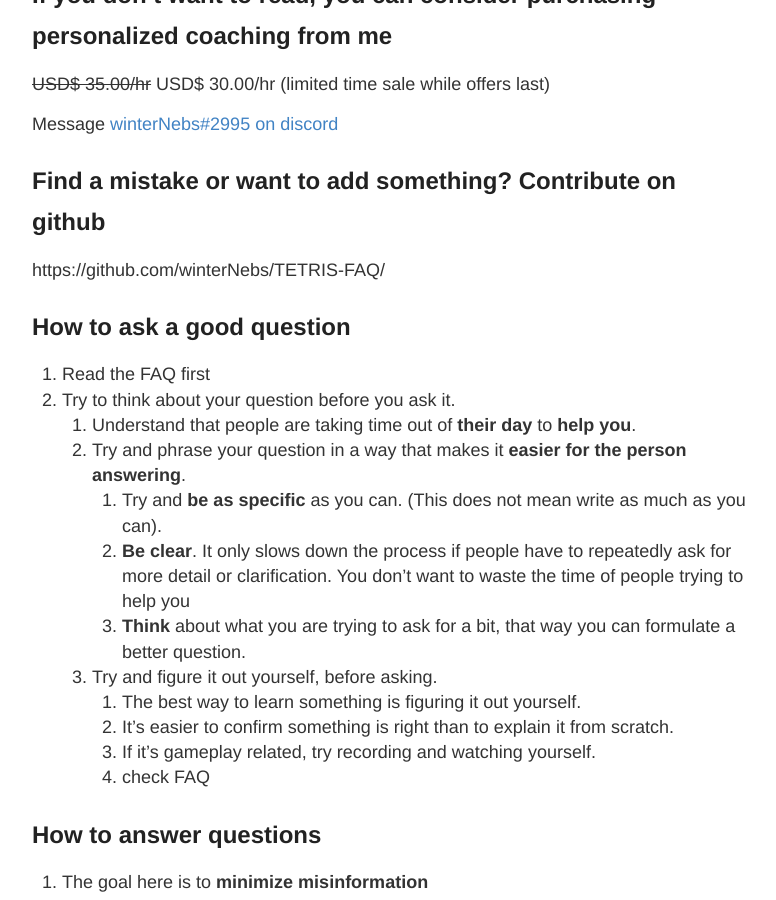
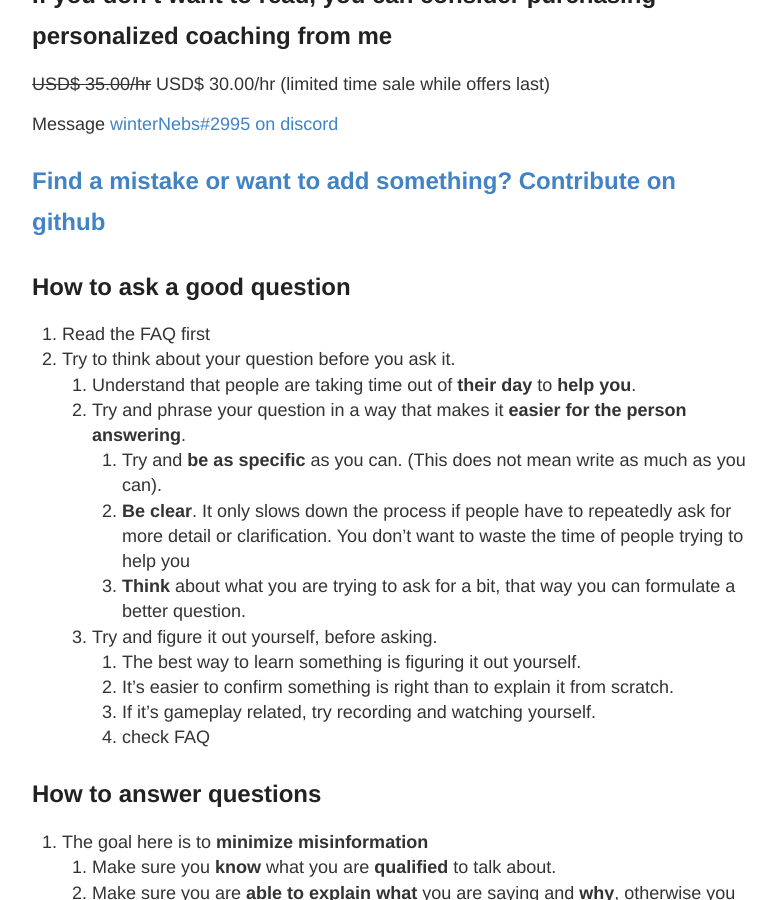
Before and after one commit to winterNebs/TETRIS-FAQ, a Jekyll site: the page built from index.md, in a window 1280 px wide and 900 px high, scrolled down 1304 px. Shown: the whole window, without its empty margins (248-1024 px from the left). Built offline with Jekyll 4.4.1, drawn with Linux system fonts in a browser that asks for light colours; our own code applies the rules of GitHub Pages for plain Markdown files.

Commit message:
Update index.md

```diff
--- a/index.md
+++ b/index.md
@@ -5,8 +5,7 @@
 ~~USD$ 35.00/hr~~ USD$ 30.00/hr (limited time sale while offers last)
 
 Message [winterNebs#2995 on discord](http://fourwi.de)
-## Find a mistake or want to add something? Contribute on github
-https://github.com/winterNebs/TETRIS-FAQ/
+## [Find a mistake or want to add something? Contribute on github](https://github.com/winterNebs/TETRIS-FAQ/)
 
 ## How to ask a good question
 
@@ -244,7 +243,7 @@ The most important opener to learn is TKI. https://four.lol/openers/tki
 
 **If you are unable complete a 40 line Tetris-only sprint in under 1:15 minutes (jstris/fast games) or 1:30 minutes Puyo Puyo Tetris (slow game) should focus on practicing that first.**
 
-Here is a list of openers by importance (four wide is omitted in this section, to learn [more read the section on four wide](#Four wide, 4-wide, 4w, 4-w c4w s4w whatever lol)) :
+Here is a list of openers by importance (four wide is omitted in this section, to learn [more read the section on four wide](##four-wide-4-wide-4w-4-w-c4w-s4w-whatever-lol)) :
 
 | Opener                                                       | Why                                                          |
 | ------------------------------------------------------------ | ------------------------------------------------------------ |
@@ -260,7 +259,7 @@ Here is a list of openers by importance (four wide is omitted in this section, t
 | <u>**BAD OPENERS**</u>                                       | <u>**Anything below this point is bad do not learn unless you want to I'm just text on your computer monitor**</u> |
 | BT Cannon                                                    | - Common "memorization opener"<br />- You will never be able to get the PC loop against a player with fingers<br />- Big noob trap, people often just memorize BT and try and win with the opener. If you're opponent is even close to equal skill you will lose. <br />- If you want to use a crutch pick c4w |
 | Humming bird                                                 | - Lol<br />- If you're gonna learn an opener, learn one that sends garbage |
-| PCO                                                          | - Read the section on ["Should I learn perfect clear opener?"](#PCO? Perfect Clear Opener? Should I learn perfect clears?)<br />- If you are reading this, you are not good enough to use it. |
+| PCO                                                          | - Read the section on ["Should I learn perfect clear opener?"](#pco-perfect-clear-opener-should-i-learn-perfect-clears)<br />- If you are reading this, you are not good enough to use it. |
 | Wolf moon cannon                                             | - It's not good                                              |
 | godspin                                                      | lol                                                          |
 | **<u>Anything else</u>**                                     | Anything else not mentioned here is also probably not worth using. |
```
